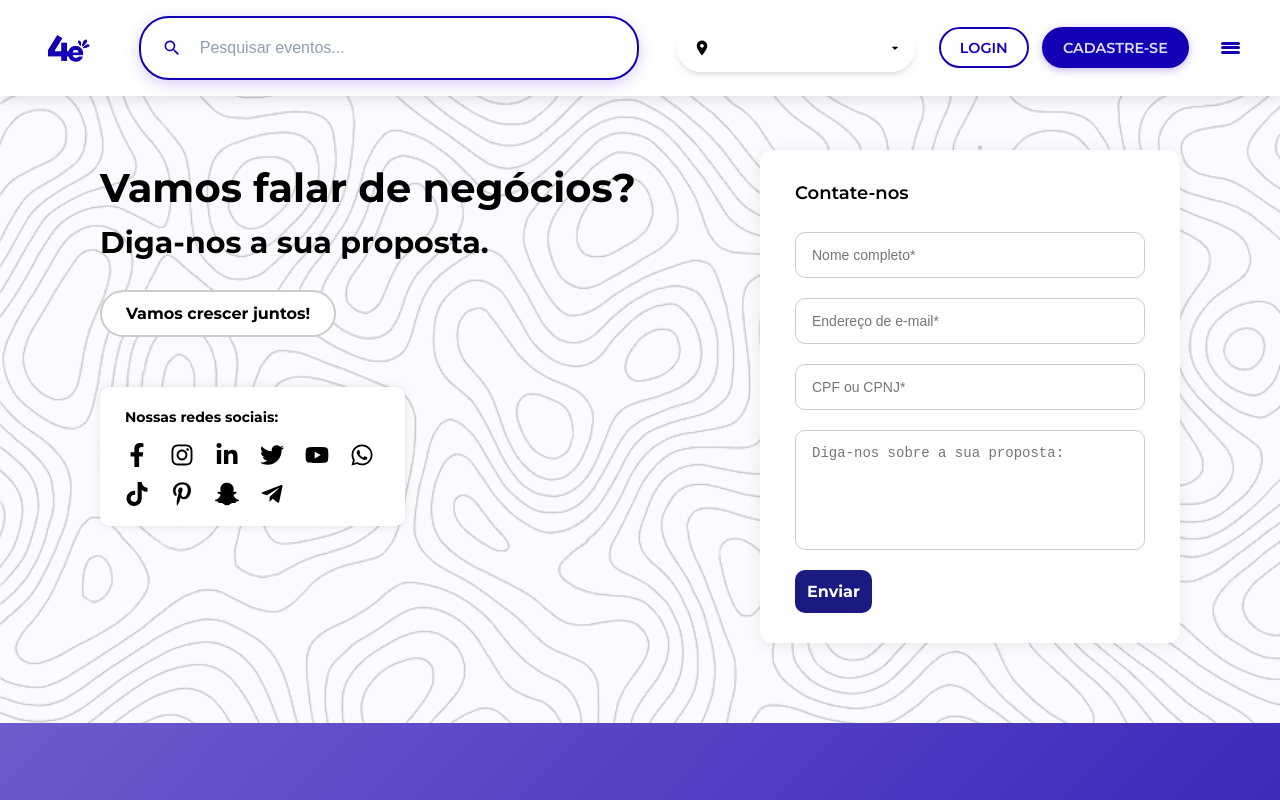
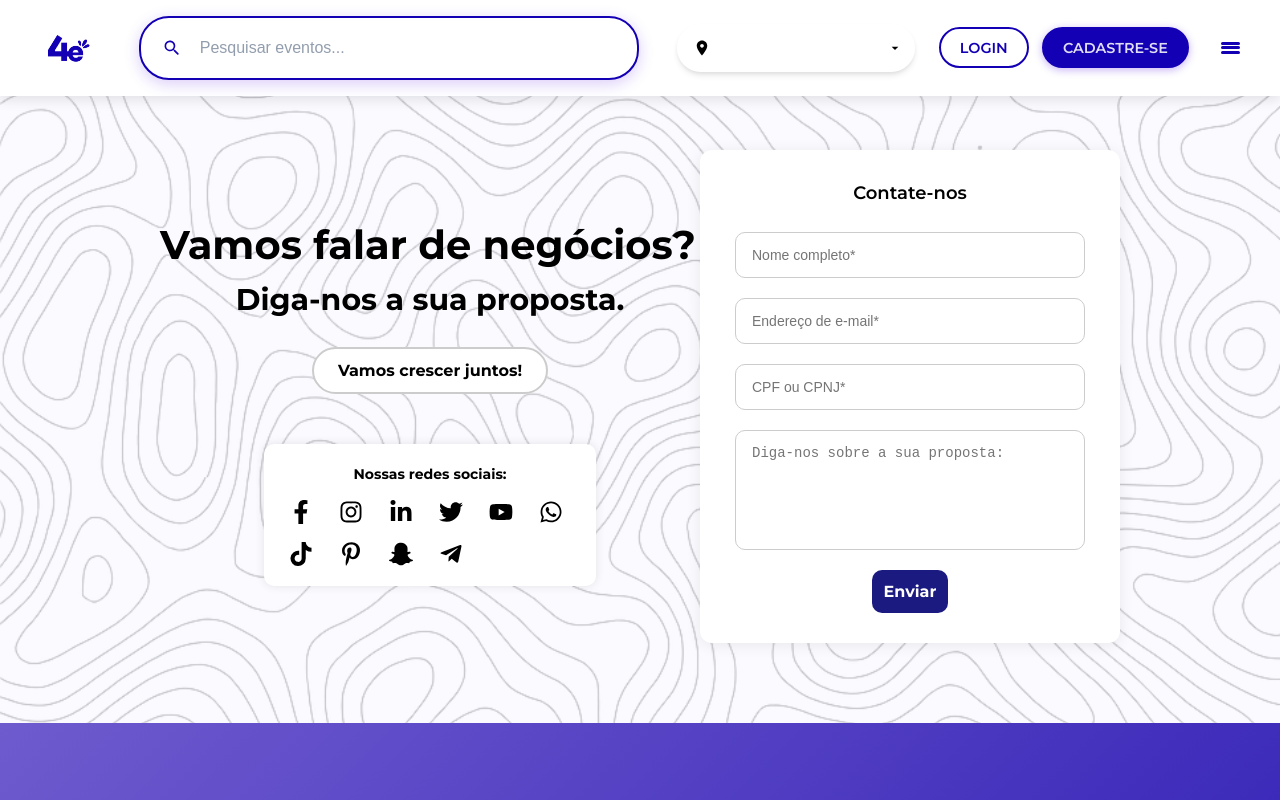
Before and after one commit to 4EasyTCC/web, a React (Vite) app in the folder web/: page /Contact in a window 1280 px wide. Shown: the top 800 px of the page. Built offline with nearby package versions, Linux system fonts and the light colour scheme.

Commit message:
mudancas no about  us

```diff
--- a/web/Screens/Contact/Contact.module.css
+++ b/web/Screens/Contact/Contact.module.css
@@ -23,15 +23,18 @@ main {
   display: flex;
   justify-content: space-between;
   align-items: flex-start;
-  padding: 80px 100px;
+  padding: 80px 160px;
   position: relative;
   z-index: 1;
-  gap: 60px;
+  gap: 30px;
+  text-align: center;
+  align-items: center;
 }
 
 .leftContent {
   flex: 1;
   max-width: 600px;
+
 }
 
 .leftContent h1 {
@@ -57,6 +60,8 @@ main {
   cursor: pointer;
   transition: 0.3s;
   margin-bottom: 50px;
+  color: black;
+
 }
 
 .leftContent button:hover {
@@ -69,6 +74,9 @@ main {
   border-radius: 10px;
   width: fit-content;
   box-shadow: 0 0 10px rgba(0, 0, 0, 0.1);
+  margin: 0 auto; /* Centraliza horizontalmente */
+  max-width: 100%; /* Garante que não ultrapasse o container pai */
+
 }
 
 .socialContainer p {
@@ -80,8 +88,8 @@ main {
 
 .iconsGrid {
   display: grid;
-  grid-template-columns: repeat(6, 30px);
-  gap: 15px 15px;
+  grid-template-columns: repeat(6, 32px);
+  gap: 18px 18px;
 }
 
 .iconsGrid i,
@@ -106,6 +114,7 @@ main {
   box-shadow: 0 2px 15px rgba(0, 0, 0, 0.08);
   max-width: 420px;
   width: 100%;
+  margin-left: -30px;
 }
 
 .rightForm h3 {
```
